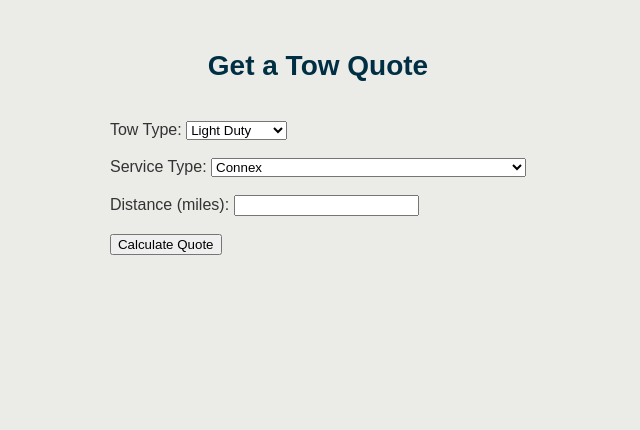
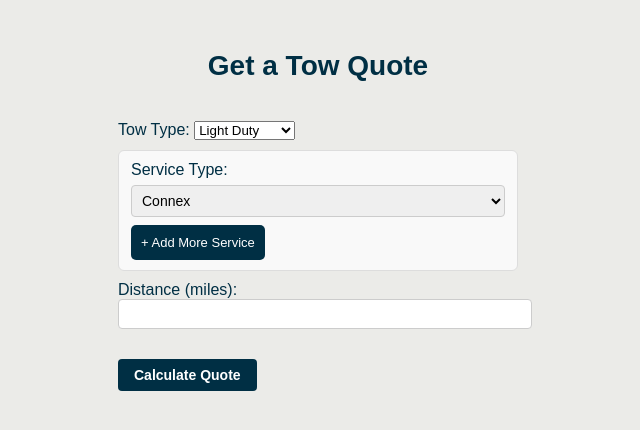
Before and after one commit to ratchetbuddy/towdynamiq, a Flask app: page /testquote007 in a window 1280 px wide. Shown: the top 430 px of the page, without its empty margins (322-962 px from the left). Run offline with Flask 3, Linux system fonts and the light colour scheme.

Commit message:
updates to css htlm and js

```diff
--- a/static/quote.js
+++ b/static/quote.js
@@ -2,32 +2,83 @@
 const pricing = JSON.parse(document.getElementById("pricing-data").textContent);
 
 const towTypeSelect = document.getElementById("tow_type");
-const serviceSelect = document.getElementById("service_type");
 const form = document.getElementById("quote-form");
 const resultBox = document.getElementById("quote-result");
+
+function populateServices(selectEl, towType) {
+  const services = pricing[towType];
+  if (!services) return; // ✅ prevent crash if towType not picked
+
+  selectEl.innerHTML = "";
+  Object.keys(services).forEach((key) => {
+    const option = document.createElement("option");
+    option.value = key;
+    option.textContent = services[key].label;
+    selectEl.appendChild(option);
+  });
+
+  if (selectEl.options.length > 0) {
+    selectEl.selectedIndex = 0;
+  }
+}
 
 // Update the Service dropdown when Tow Type changes
 function updateServices() {
   const towType = towTypeSelect.value;
-  const services = pricing[towType];
-  serviceSelect.innerHTML = "";
 
-  serviceSelect.innerHTML = "";
+  // update all service dropdowns
+  document.querySelectorAll("select[name='service_type']").forEach((sel) => {
+    populateServices(sel, towType);
+  });
+
+  console.log("Tow type:", towType, "Services loaded");
+}
+
+function createServiceBlock(isFirst = false) {
+  const wrapper = document.createElement("div");
+  wrapper.classList.add("service-block");
+
+  const label = document.createElement("label");
+  label.textContent = "Service Type:";
+
+  const select = document.createElement("select");
+  select.name = "service_type";
+  if (!isFirst) select.classList.add("extra-service");
+
+  populateServices(select, towTypeSelect.value);
+
+  // Add More button
+  const addBtn = document.createElement("button");
+  addBtn.type = "button";
+  addBtn.textContent = "+ Add More Service";
+  const msgBox = document.getElementById("service-limit-msg");
+
+addBtn.addEventListener("click", () => {
+  const currentBlocks = document.querySelectorAll(".service-block").length;
+  if (currentBlocks < 3) {
+    extraServicesDiv.appendChild(createServiceBlock());
+    msgBox.classList.remove("show");  // hide if under limit
+  } else {
+    msgBox.textContent = "You can only select up to 3 services.";
+    msgBox.classList.add("show");
+  }
+});
+
+  // assemble
+  wrapper.appendChild(label);
+  wrapper.appendChild(select);
+  wrapper.appendChild(document.createElement("br"));
+  wrapper.appendChild(addBtn);
+  wrapper.appendChild(document.createElement("br"));
+
+  return wrapper;
+}
 
 
-  Object.keys(services).forEach((key) => {
-    const option = document.createElement("option");
-    option.value = key;                   // backend key (e.g. "hook", "connex")
-    option.textContent = services[key].label; // user-friendly label
-    serviceSelect.appendChild(option);
-  });
+const extraServicesDiv = document.getElementById("extra-services");
 
-  if (serviceSelect.options.length > 0) {
-    serviceSelect.selectedIndex = 0;
-  }
-
-  console.log("Tow type:", towType, "Services loaded:", Object.keys(services));
-}
+// Initialize with the first block (main dropdown + button)
+extraServicesDiv.appendChild(createServiceBlock(true));
 
 // Listen for tow_type changes
 towTypeSelect.addEventListener("change", updateServices);
@@ -39,22 +90,29 @@ updateServices();
 form.addEventListener("submit", async (e) => {
   e.preventDefault();
 
+  // ✅ Collect main + extra service values, skip blanks
+  const services = [];
+document.querySelectorAll("select[name='service_type']").forEach((sel) => {
+  if (sel.value) services.push(sel.value);
+});
+
   const payload = {
     tow_type: towTypeSelect.value,
-    service: serviceSelect.value,
-    distance: document.getElementById("distance").value
+    services: services, // send as array now
+    distance: document.getElementById("distance").value,
   };
 
   try {
     const res = await fetch("/calculate", {
       method: "POST",
       headers: { "Content-Type": "application/json" },
-      body: JSON.stringify(payload)
+      body: JSON.stringify(payload),
     });
 
     const data = await res.json();
-    resultBox.textContent = data.breakdown || data.error || JSON.stringify(data, null, 2);
-    resultBox.style.display = "block";   // ✅ reveal the box after calculation
+    resultBox.textContent =
+      data.breakdown || data.error || JSON.stringify(data, null, 2);
+    resultBox.style.display = "block"; // ✅ reveal the box after calculation
   } catch (err) {
     resultBox.textContent = "⚠️ Error contacting server.";
     console.error("Fetch error:", err);
--- a/static/style.css
+++ b/static/style.css
@@ -26,8 +26,66 @@ h1 {
 #quote-form {
   text-align: left;
   margin: 20px 0;
-  display: inline-block;   /* block inside wrapper */
+  display: inline-block;
+  max-width: 400px;        /* keeps form narrow & clean */
+  width: 100%;
 }
+
+
+#quote-form label {
+  font-weight: 500;
+  color: #002f44;
+}
+
+#quote-form input[type="number"] {
+  width: 100%;
+  padding: 6px;
+  font-size: 14px;
+  border: 1px solid #ccc;
+  border-radius: 4px;
+}
+
+#quote-form button[type="submit"] {
+  margin-top: 12px;
+  padding: 8px 16px;
+  font-size: 14px;
+  font-weight: 600;
+  background-color: #002f44;
+  color: white;
+  border: none;
+  border-radius: 4px;
+  cursor: pointer;
+}
+
+#quote-form button[type="submit"]:hover {
+  background-color: #004d66;
+}
+
+
+#service-limit-msg {
+  display: none;               /* hidden by default */
+  margin-bottom: 10px;
+  padding: 8px 12px;
+  background: #fdecea;        /* soft red background */
+  color: #611a15;             /* deep red text */
+  border: 1px solid #f5c2c0;  /* light red border */
+  border-radius: 5px;
+  font-size: 14px;
+  text-align: left;
+  max-width: 400px;
+  margin-left: auto;
+  margin-right: auto;
+}
+
+#service-limit-msg.show {
+  display: block;
+}
+
+#service-limit-msg::before {
+  content: "⚠ ";               /* warning icon */
+  font-weight: bold;
+}
+
 
 #quote-result {
   font-family: monospace;
@@ -43,10 +101,44 @@ h1 {
   border-radius: 8px;
 }
 
-#quote-result {
-
+.service-block {
+  margin-bottom: 10px;      /* space between each block */
+  margin-top: 10px;
+  padding: 10px 12px;       /* internal spacing */
+  background: #f9f9f9;      /* subtle background */
+  border: 1px solid #ddd;   /* light border */
+  border-radius: 6px;       /* rounded corners */
 }
 
+.service-block label {
+  display: block;           /* put label on its own line */
+  margin-bottom: 6px;
+  font-weight: 500;
+  color: #002f44;
+}
+
+.service-block select {
+  width: 100%;              /* full width dropdown */
+  padding: 6px;
+  font-size: 14px;
+  border: 1px solid #ccc;
+  border-radius: 4px;
+}
+
+.service-block button {
+  margin-top: 8px;          /* space above add button */
+  font-size: 13px;
+  padding: 10px 10px;
+  background-color: #002f44;
+  color: white;
+  border: none;
+  border-radius: 5px;
+  cursor: pointer;
+}
+
+.service-block button:hover {
+  background-color: #004d66;
+}
 
 .dots span {
   opacity: 0;
--- a/templates/testquote007.html
+++ b/templates/testquote007.html
@@ -15,10 +15,11 @@
         {% for tow_type in pricing.keys() %}
           <option value="{{ tow_type }}">{{ tow_type }}</option>
         {% endfor %}
-      </select><br><br>
+      </select>
 
-      <label for="service_type">Service Type:</label>
-      <select id="service_type" name="service_type" required></select><br><br>
+      <div id="extra-services"></div>
+
+      <div id="service-limit-msg" style="color: red; font-size: 13px; margin-top: 5px;"></div>
 
       <label for="distance">Distance (miles):</label>
       <input type="number" id="distance" name="distance" min="1" required><br><br>
```
Also changed, not shown: 1 other file.
